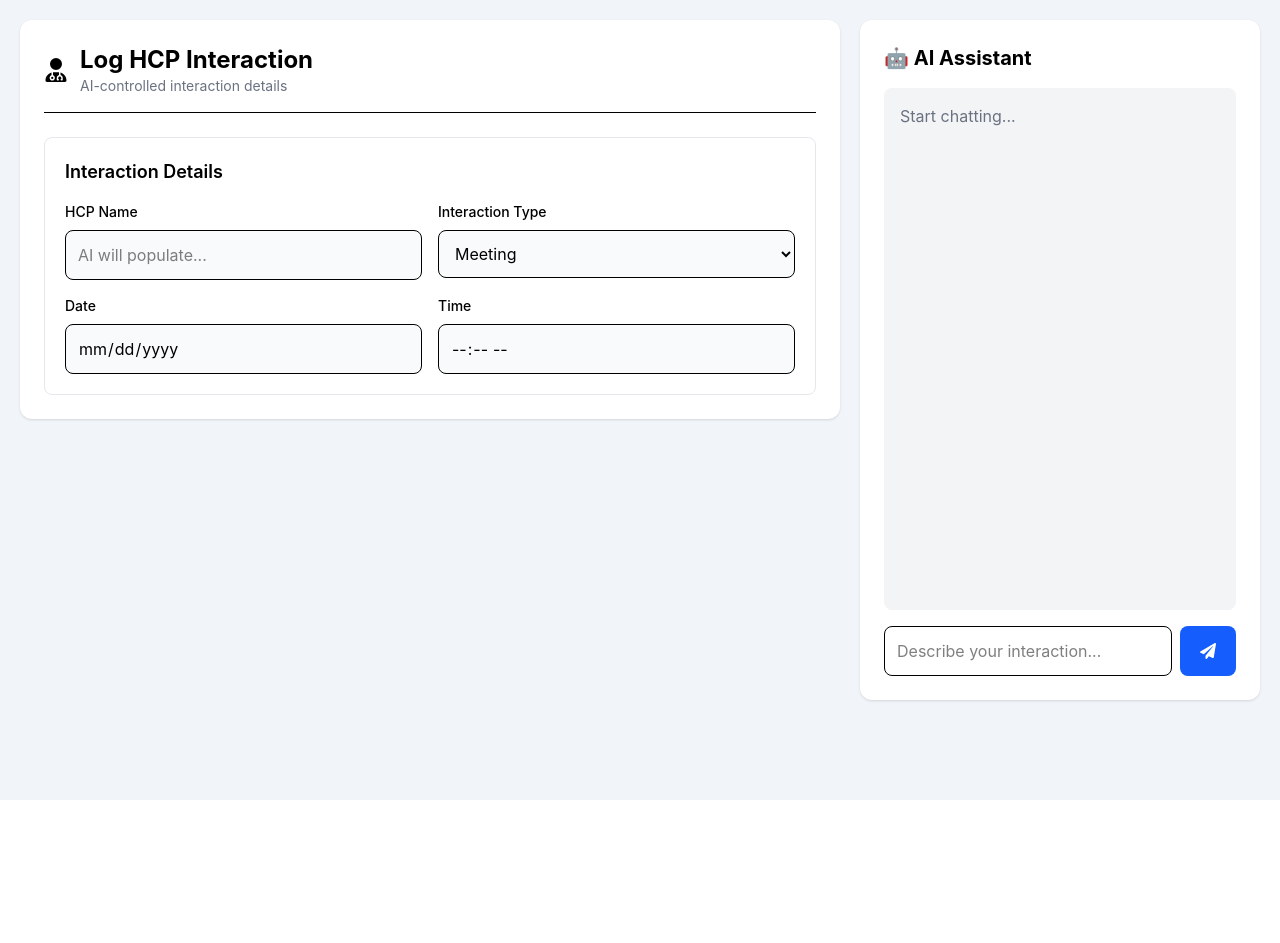
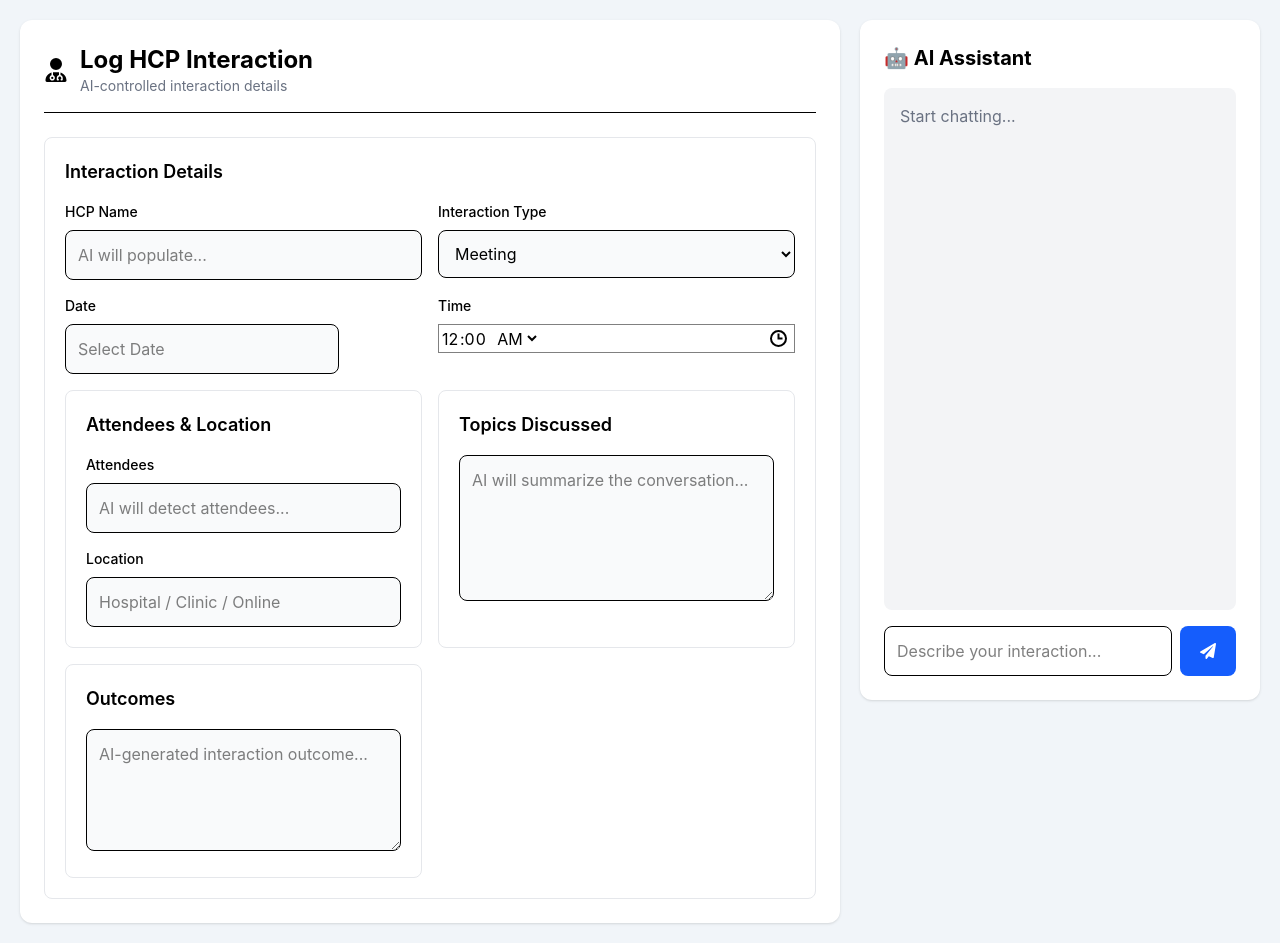
Before and after one commit to kumariTanya3/crm-hcp-module, a React app in the folder frontend/: page / in a window 1280 px wide. Before the commit the page ends 800 px from the top, so only its background shows below. Built offline with nearby package versions, Linux system fonts and the light colour scheme; the HTML template or start-up script is replaced by a standard one.

Commit message:
Continue

```diff
--- a/frontend/package.json
+++ b/frontend/package.json
@@ -13,12 +13,16 @@
     "@reduxjs/toolkit": "^2.12.0",
     "@tailwindcss/vite": "^4.3.2",
     "axios": "^1.18.1",
+    "date-fns": "^4.4.0",
     "react": "^19.2.7",
+    "react-clock": "^6.0.0",
+    "react-datepicker": "^9.1.0",
     "react-dom": "^19.2.7",
     "react-hook-form": "^7.81.0",
     "react-icons": "^5.7.0",
     "react-redux": "^9.3.0",
     "react-router-dom": "^7.18.1",
+    "react-time-picker": "^8.0.3",
     "tailwindcss": "^4.3.2"
   },
   "devDependencies": {
--- a/frontend/src/components/form/formfirst.jsx
+++ b/frontend/src/components/form/formfirst.jsx
@@ -19,8 +19,16 @@ export default FormFirst;
 */
 
 import FormSecond from "./formsecond";
+import { useState } from "react";
+import DatePicker from "react-datepicker";
+import "react-datepicker/dist/react-datepicker.css";
+import TimePicker from "react-time-picker";
+import "react-time-picker/dist/TimePicker.css";
+import "react-clock/dist/Clock.css";
 
 function FormFirst() {
+  const [selectedDate, setSelectedDate] = useState(null);
+  const [selectedTime, setSelectedTime] = useState("00:00");
   return (
     <>
       <FormSecond />
@@ -55,18 +63,75 @@ function FormFirst() {
             <div>
               <label className="mb-2 block text-sm font-medium">Date
               </label>
-              <input
+              <DatePicker
+              selected={selectedDate}
+              onChange={(date) => setSelectedDate(date)}
+              dateFormat="dd/MM/yyyy"
+              placeholderText="Select Date"
+              className="w-full rounded-lg border p-3 bg-gray-50"
+              showMonthDropdown
+              showYearDropdown
+              dropdownMode="select"/>
+              {/* <input
                 type="date"
                 readOnly
-                className="w-full rounded-lg border p-3 bg-gray-50"/>
+                className="w-full rounded-lg border p-3 bg-gray-50"/> */}
             </div>
             {/* Time */}
             <div>
               <label className="mb-2 block text-sm font-medium">Time</label>
-              <input
+              <TimePicker
+              onChange={setSelectedTime}
+              value={selectedTime}
+              disableClock={false}
+              clearIcon={null}
+              className="w-full"/>
+              {/* <input
               type="time"
               readOnly
-              className="w-full rounded-lg border p-3 bg-gray-50"/>
+              className="w-full rounded-lg border p-3 bg-gray-50"/> */}
+            </div>
+            {/* Attendees & Location */}
+            <div className="rounded-lg border border-gray-200 p-5">
+              <h2 className="mb-4 text-lg font-semibold">Attendees & Location</h2>
+              <div className="space-y-4">
+                {/* Attendees */}
+                <div>
+                  <label className="mb-2 block text-sm font-medium">Attendees</label>
+                  <input
+                  type="text"
+                  placeholder="AI will detect attendees..."
+                  readOnly
+                  className="w-full rounded-lg border bg-gray-50 p-3"/>
+                </div>
+                {/* Location */}
+                <div>
+                  <label className="mb-2 block text-sm font-medium">Location</label>
+                  <input
+                  type="text"
+                  placeholder="Hospital / Clinic / Online"
+                  readOnly
+                  className="w-full rounded-lg border bg-gray-50 p-3"/>
+                </div>
+              </div>
+            </div>
+            {/* Topics Discussed */}
+            <div className="rounded-lg border border-gray-200 p-5">
+              <h2 className="mb-4 text-lg font-semibold">Topics Discussed</h2>
+              <textarea
+              rows="5"
+              readOnly
+              placeholder="AI will summarize the conversation..."
+              className="w-full rounded-lg border bg-gray-50 p-3"/>
+            </div>
+            {/* Outcomes */}
+            <div className="rounded-lg border border-gray-200 p-5">
+              <h2 className="mb-4 text-lg font-semibold">Outcomes</h2>
+              <textarea
+              rows="4"
+              readOnly
+              placeholder="AI-generated interaction outcome..."
+              className="w-full rounded-lg border bg-gray-50 p-3"/>
             </div>
           </div>
         </div>
```
Also changed, not shown: frontend/src/components/chat/box.jsx (line endings or trailing spaces), 1 other file (tests, documents, lock files or other folders).
